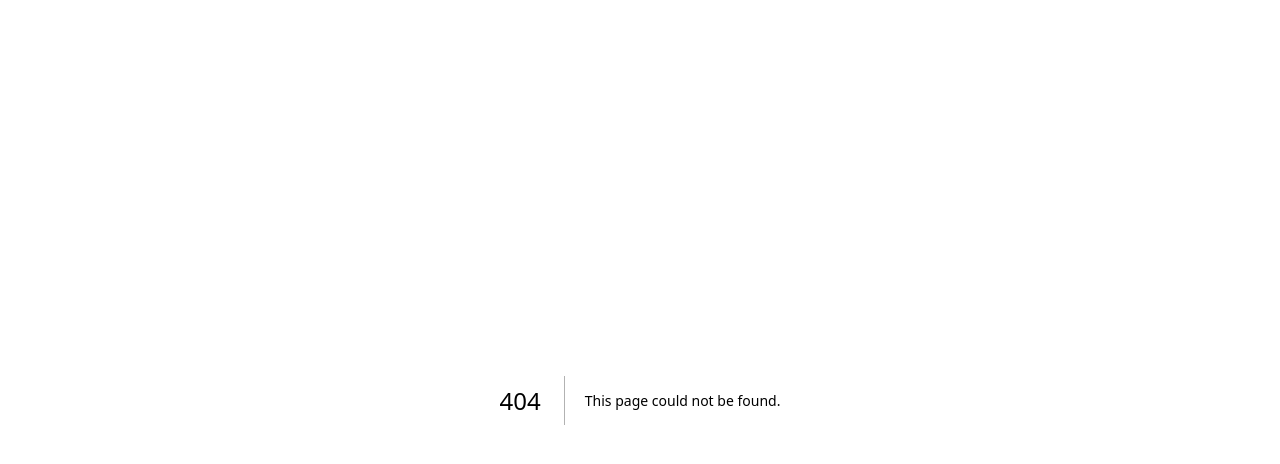
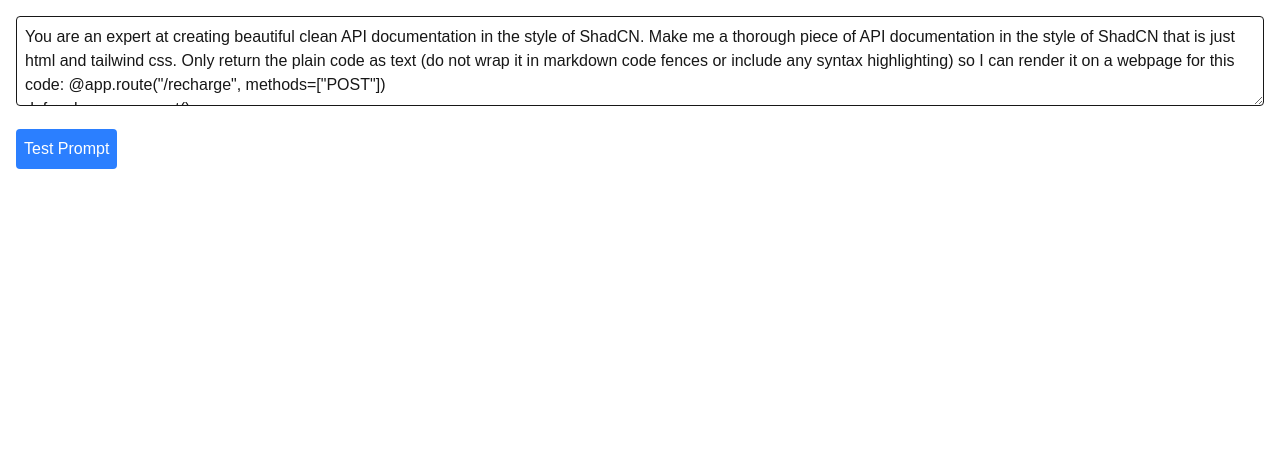
Before and after one commit to samsolano/devscribe-frontend, a Next.js app: page /prompting in a window 1280 px wide. Before the commit this address had no page. Shown: the top 464 px of the page. Built offline with nearby package versions, Linux system fonts and the light colour scheme.

Commit message:
space for prompting

```diff
--- a/src/app/page.tsx
+++ b/src/app/page.tsx
@@ -3,6 +3,9 @@ import Image from "next/image";
 export default function Home() {
   return (
     <div>
+      <a href="/dashboard"> link to dashboard</a>
+      <a href="/prompting"> link to prompt testing</a>
+
     </div>
   );
 }
--- /dev/null
+++ b/src/app/prompting/page.tsx
@@ -0,0 +1,109 @@
+"use client";
+
+import React, { useState } from "react";
+import { GoogleGenAI } from "@google/genai";
+import dotenv from 'dotenv';
+
+
+export default function Page() {
+const [input, setInput] = useState(`You are an expert at creating beautiful clean API documentation in the style of ShadCN. Make me a thorough piece of API documentation in the style of ShadCN that is just html and tailwind css. Only return the plain code as text (do not wrap it in markdown code fences or include any syntax highlighting) so I can render it on a webpage for this code: @app.route("/recharge", methods=["POST"])
+def recharge_account():
+    """
+    POST /recharge
+    Expects a JSON payload:
+      - user_id: int
+      - amount: float
+    Adds the specified amount to the user's balance.
+    """
+    data = request.get_json()
+    if not data:
+        return jsonify({"error": "Invalid JSON payload"}), 400
+
+    user_id = data.get("user_id")
+    amount = data.get("amount", 0)
+
+    # Locate the user
+    user = next((u for u in users if u["id"] == user_id), None)
+    if user is None:
+        return jsonify({"error": "User not found"}), 404
+
+    user["balance"] += amount
+    return jsonify({
+        "message": "Recharge successful",
+        "new_balance": user["balance"]
+    }), 200"); `);
+  const [response, setResponse] = useState<any>(null);
+  const [loading, setLoading] = useState(false)
+
+  const handleTestPrompt = async () => {
+    try {
+      // Here, "TestComponent" is passed as the component name; adjust as needed.
+      setLoading(true);
+      const result = await gemmaSend(input);
+      console.log(result)
+      const htmlString = result?.candidates?.[0]?.content?.parts?.[0]?.text;
+      console.log(htmlString)
+      setResponse(htmlString);
+      setLoading(false);
+    } catch (error) {
+      console.error("Error calling gemmaSend:", error);
+    }
+  };
+
+  return (
+    <div className="p-4">
+      <textarea
+        value={input}
+        onChange={(e) => setInput(e.target.value)}
+        placeholder="Enter prompt"
+        className="border p-2 rounded mb-4 w-full resize-y overflow-hidden"
+        rows={3} // starting height, adjust as needed
+      />
+      <button
+        onClick={handleTestPrompt}
+        className="bg-blue-500 text-white p-2 rounded"
+      >
+        Test Prompt
+      </button>
+        {loading && (
+            <div>
+                loading
+            </div>
+        )
+
+        }
+
+      {response && (
+        <div className="mt-4">
+          <h3 className="text-lg font-bold">Response:</h3>
+          <div
+      className="bg-gray-100 p-4 rounded text-black"
+      dangerouslySetInnerHTML={{ __html: response }}
+    />
+          {/* <pre className="bg-gray-100 p-4 rounded text-black">
+            {response}
+          </pre> */}
+        </div>
+      )}
+    </div>
+  );
+}
+
+
+async function gemmaSend(inputText: string): Promise<any> {
+
+  const llm_key = process.env.NEXT_PUBLIC_LLM_KEY;
+  if (!llm_key) {
+    throw new Error("llm_key is not defined in your environment variables.");
+  }
+
+  const ai = new GoogleGenAI({ apiKey: llm_key });
+
+  const response = await ai.models.generateContent({
+    model: "gemini-2.0-flash",
+    contents: inputText,
+  });
+
+  return response;
+
+}
--- a/src/components/layout/Navbar.tsx
+++ b/src/components/layout/Navbar.tsx
@@ -1,6 +1,6 @@
 import React from 'react';
 import { Moon, Search } from 'lucide-react';
-import SearchBar from '../ui/SearchBar';
+// import SearchBar from '../ui/SearchBar';
 
 const Navbar = () => {
   return (
@@ -14,6 +14,7 @@ const Navbar = () => {
 
         <div className="flex-1 max-w-xl mx-8">
           {/* <SearchBar /> */}
+          <Search />
           <input />
         </div>
 
@@ -27,7 +28,7 @@ const Navbar = () => {
           </span>
 
           <button className="w-9 h-9 rounded-full flex items-center justify-center hover:bg-devscribe-hover-bg transition-colors">
-            {/* <Moon size={18} className="text-devscribe-text-secondary" /> */}
+            <Moon size={18} className="text-devscribe-text-secondary" />
           </button>
         </div>
       </div>
--- a/src/components/layout/Sidebar.tsx
+++ b/src/components/layout/Sidebar.tsx
@@ -9,6 +9,9 @@ const Sidebar = () => {
       <div className="flex flex-col h-full">
         <nav className="mt-4">
           <ul className="space-y-2">
+            <li>
+            <a href="/prompting"> link to prompt testing</a>
+            </li>
           </ul>
         </nav>
       </div>
```
Also changed, not shown: package.json (+9 -6 lines), 1 other file (tests, documents, lock files or other folders).
